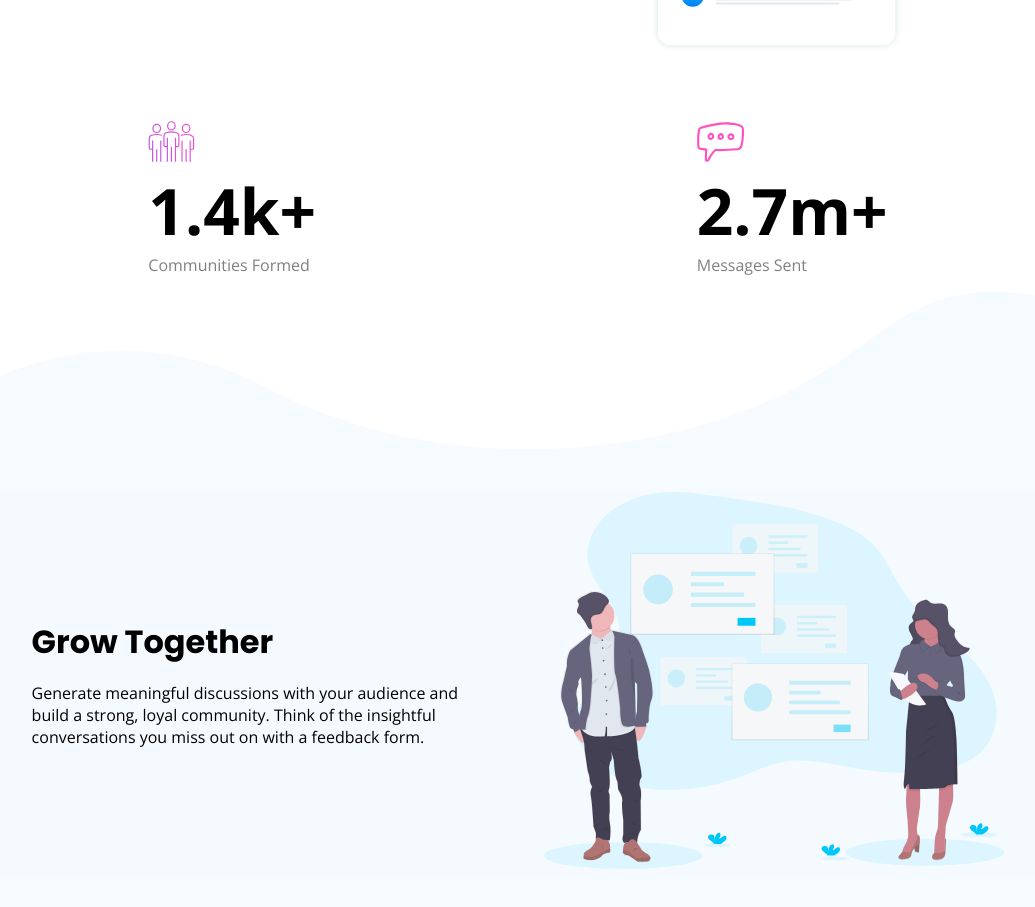
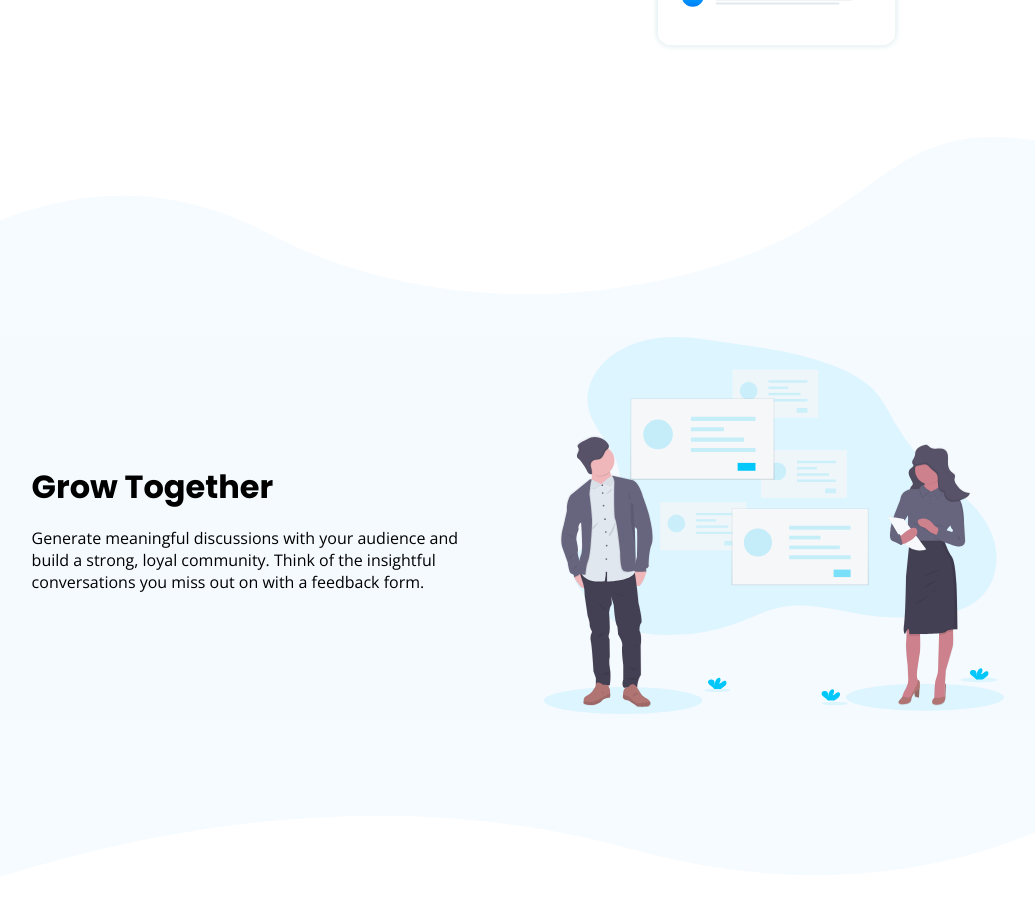
Before and after one commit to FelipeFama/huddle-landing-page-with-curved-sections, a React (Vite) app: page / in a window 1280 px wide. Shown: the part 1000-1907 px from the top of the page, without its empty margins (122-1157 px from the left). Built offline with nearby package versions, Linux system fonts and the light colour scheme.

Commit message:
Update App.tsx

```diff
--- a/src/App.tsx
+++ b/src/App.tsx
@@ -11,9 +11,11 @@ function App() {
   return (
     <>
       <Header />
+
       <IntroText />
       <Illustration />
-      <UserInfo />
+      {/*
+      <UserInfo />*/}
       <ContentInfo />
       <SignUp />
       <div className="bg-section-footer"></div>
```
